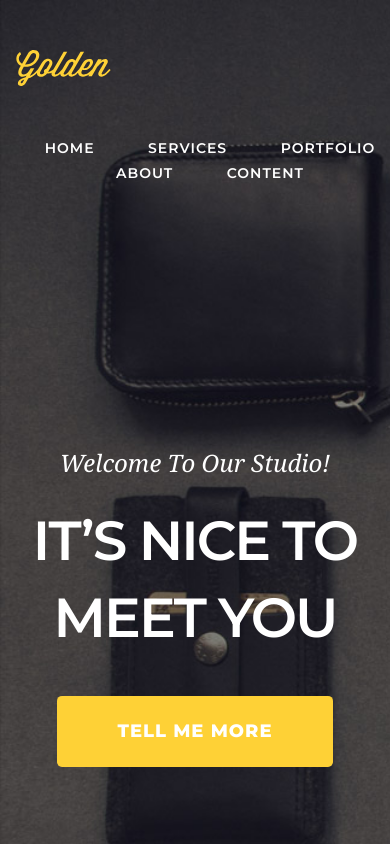
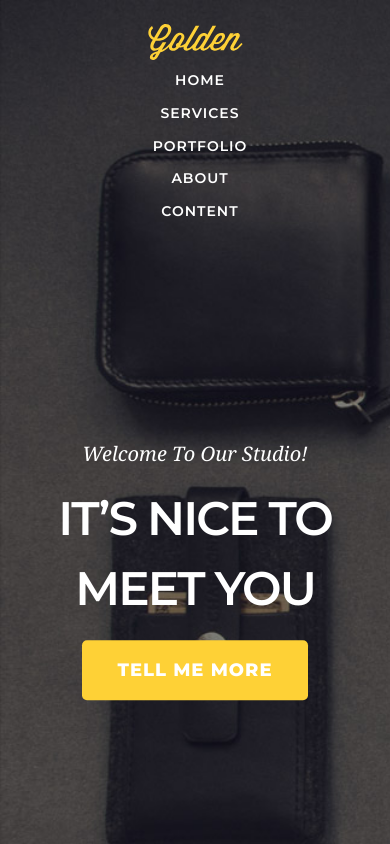
Before and after one commit to MagdaBien/golden-website, a website: page index.html in a window 390 px wide. Shown: the top 844 px of the page. Drawn offline with Linux system fonts and the light colour scheme.

Commit message:
Correct RWD

```diff
--- a/index.html
+++ b/index.html
@@ -13,17 +13,17 @@
 
     <header class="banner">
         <div class="container">
-            <div class="row d-flex justify-content-around justify-content-lg-between">
-                <div class="col-12 col-sm-3 d-flex justify-content-start">
+            <div class="row d-flex justify-content-around justify-content-lg-between pt-4 pt-md-5">
+                <div class=" col-12 col-md-3 d-flex justify-content-center justify-content-md-start">
                     <img src="images/golden_logo.svg" alt="Golden logo" class="logo">
                 </div>
-                <div class="col-12 col-sm-9 d-flex justify-content-end">
-                    <ul>
-                        <li><a href="#">HOME</a></li>
-                        <li><a href="#">SERVICES</a></li>
-                        <li><a href="#">PORTFOLIO</a></li>
-                        <li><a href="#">ABOUT</a></li>
-                        <li><a href="#">CONTENT</a></li>
+                <div class=" col-12 col-md-9 d-flex justify-content-center  pt-2 pt-md-3">
+                    <ul class="d-flex flex-column flex-sm-row">
+                        <li class="mb-2"><a href="#">HOME</a></li>
+                        <li class="mb-2"><a href="#">SERVICES</a></li>
+                        <li class="mb-2"><a href="#">PORTFOLIO</a></li>
+                        <li class="mb-2"><a href="#">ABOUT</a></li>
+                        <li class="mb-2"><a href="#">CONTENT</a></li>
                     </ul>
                 </div>
             </div>
@@ -45,8 +45,8 @@
                     <h2>Proin iaculis purus consequat sem cure</h2>
                 </div>
             </div>
-            <div class="row  d-flex justify-content-around justify-content-lg-between">
-                <div class="service col-6 col-lg-4 mb-3">
+            <div class="row  d-flex justify-content-around">
+                <div class="service col-12 col-lg-4 mb-3">
                     <i class="fa-solid fa-basket-shopping"></i>
                     <h3>E-Commerce</h3>
                     <p>
@@ -55,7 +55,7 @@
                         aenean rhoncus posuere odio in tincidunt.
                     </p>
                 </div>
-                <div class="service col-6 col-lg-4  mb-3">
+                <div class="service col-12 col-lg-4  mb-3">
                     <i class="fa-solid fa-laptop-code"></i>
                     <h3>Responsive Web</h3>
                     <p>
@@ -64,7 +64,7 @@
                         aenean rhoncus posuere odio in tincidunt.
                     </p>
                 </div>
-                <div class="service col-6 col-lg-4  mb-3">
+                <div class="service col-12 col-lg-4  mb-3">
                     <i class="fa-solid fa-lock"></i>
                     <h3>Web Security</h3>
                     <p>
@@ -86,7 +86,7 @@
                     <h2>Proin iaculis purus consequat sem cure</h2>
                 </div>
             </div>
-            <div class="row d-flex justify-content-around justify-content-lg-between">
+            <div class="row d-flex justify-content-around">
                 <div class="portfolio-item col-6 col-lg-4 my-4">
                     <img src="images/portfolio1.jpg" alt="Ebony &amp; Ivory">
                     <div class="podpis d-flex justify-content-center align-items-center">
--- a/sass/style.scss
+++ b/sass/style.scss
@@ -62,9 +62,9 @@ section {
     padding: 120px 0;
 }
 .container {
-    max-width: 940px;
+    max-width: 1010px;
     margin: 0 auto;
-    padding: 0;
+    padding: 0 35px;
 }
 
 
@@ -78,16 +78,15 @@ section {
 }
 .logo {
     width: 95px;
-    margin-left: 5px;
 }
 header ul {
     list-style-type: none;
     padding: 0;
-    margin: 50px 0;
+    margin: 0px 0;
 }
 header li {
     display: inline-block;
-    margin-right: 10px;
+    margin: 0 10px 0 20px;
 }
 header a {
     color: $bialy;
@@ -218,23 +217,67 @@ footer .fab, .fa-brands {
 
 @media (max-width: 768px) {
     .page-subtitle {
-        font-size: 24px;
-        color: $bialy;
-        margin: 22px;
-        line-height: 1.4;
+        font-size: 20px;
+        margin: 15px;
+        line-height: 1.5;
     }
     .page-title {
-        font-size: 55px;
-        color: $bialy;
+        font-size: 47px;
         font-weight: 600;
-        letter-spacing: -2px;
-        line-height: 1.4;
-        margin: 0 10px;
+        line-height: 1.5;
+        margin: 0 25px;
     }
     img.logo {
-        margin: 50px 10px 0 16px;
+        margin: 0;
     }
     .rights {
         height: 60px;
     }
+
+    .menug {
+        border: 0;
+    }
+    header a {
+        margin: 0px;
+    }
+
+    .splash .btn-yellow {
+        padding: 15px 35px;
+        margin: 15px;
+    }
+
+    .splash-inner {
+        top: 40%;
+    }
 }
+
+@media (max-width: 360px) {
+
+    .page-subtitle {
+        font-size: 18px;
+        margin: 5px;
+        line-height: 1.2;
+    }
+    .page-title {
+        font-size: 35px;
+        font-weight: 600;
+        line-height: 1.2;
+        margin: 0 10px;
+    }
+    .splash .btn-yellow {
+        font-size: 16px;
+        padding: 10px 30px;
+        margin: 10px;
+    }
+    .splash-inner {
+        top: 30%;
+    }
+    .portfolio img {
+        width: 100%;
+    }
+
+    header li {
+        display: block;
+        margin: 0;
+    }
+}
```
Also changed, not shown: css/style.css, 1 other file.
